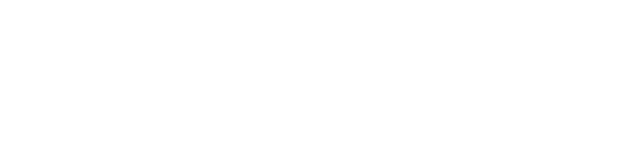
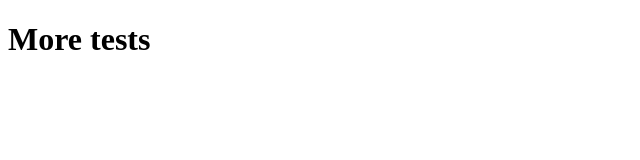
Before and after one commit to AdrioPegoraro/tentandoTestar, a plain HTML site: page index.html in a window 1280 px wide. Shown: the whole page, without its empty margins (0-640 px from the left). Drawn offline with Linux system fonts and the light colour scheme.

Commit message:
mais testes

```diff
--- a/index.html
+++ b/index.html
@@ -7,6 +7,6 @@
     <title>Teste</title>
 </head>
 <body>
-
+    <h1>More tests</h1>
 </body>
 </html>
```
